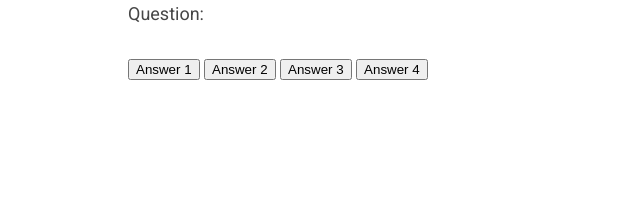
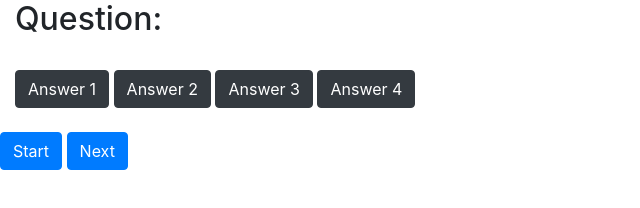
Before and after one commit to monicarangel95/code-quiz, a plain HTML site: page index.html in a window 1280 px wide. Shown: the whole page, without its empty margins (0-640 px from the left). Drawn offline with nearby package versions, Linux system fonts and the light colour scheme; files that its build step writes are made by us from their sources.

Commit message:
adding buttons

```diff
--- a/index.html
+++ b/index.html
@@ -7,6 +7,7 @@
     <meta name="viewport" content="width=device-width, initial-scale=1.0">
     <link href="https://fonts.googleapis.com/css2?family=Roboto&display=swap" rel="stylesheet">
     <link rel="stylesheet" href="style.css">
+    <link rel="stylesheet" href="https://stackpath.bootstrapcdn.com/bootstrap/4.5.0/css/bootstrap.min.css" integrity="sha384-9aIt2nRpC12Uk9gS9baDl411NQApFmC26EwAOH8WgZl5MYYxFfc+NcPb1dKGj7Sk" crossorigin="anonymous">
     <script defer src="index.js"></script>
 
     <title>Code Quiz</title>
@@ -14,20 +15,23 @@
 <body>
     <div class="container">
         <div id = "container question" class="hide">
-            <div id = "question">Question:</div>
+            <div id = "question"><h2>Question:</h2></div>
             <br>
-            <div id "answer-btn" class="btn-grid"></div>
-                <button class "btn">Answer 1</button>
-                <button class "btn">Answer 2</button>
-                <button class "btn">Answer 3</button>
-                <button class "btn">Answer 4</button>
+            <div id "answer-btn"></div>
+            <button type="button" class="btn btn-dark">Answer 1</button>
+            <button type="button" class="btn btn-dark">Answer 2</button>
+            <button type="button" class="btn btn-dark">Answer 3</button>
+            <button type="button" class="btn btn-dark">Answer 4</button>
         </div>
-      </div>
+        </div>
+    <br>
+        <div class="controls">
+            <div id = "container controls class="hide"></div>
+                <button type="button" class="btn btn-primary">Start</button>
+                <button type="button" class="btn btn-primary hide">Next</button>
+
+        </div>
     </div>
-
-
-
-
 
 </body>
 </html>
```
